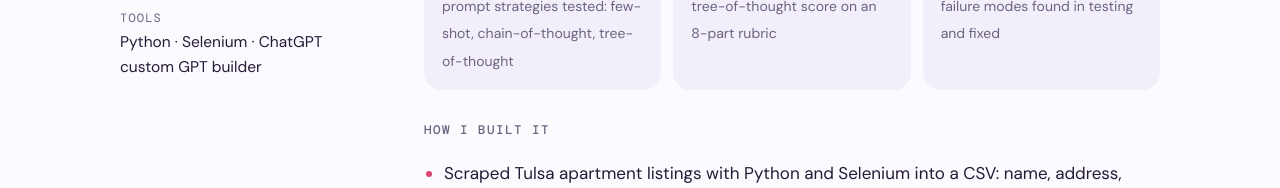
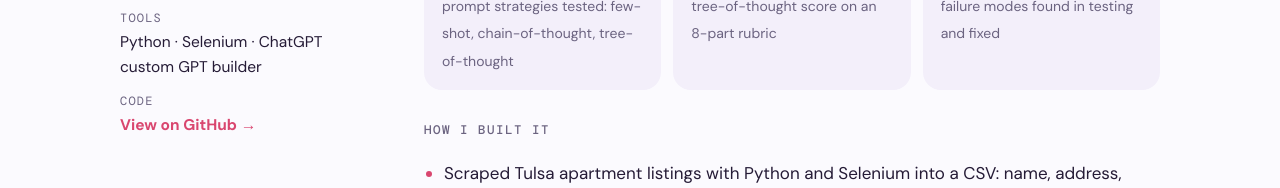
Before and after one commit to tferg7/tferg7.github.io, a plain HTML site: page index.html in a window 1280 px wide. Shown: the part 4891-5079 px from the top of the page. Drawn offline with nearby package versions, Linux system fonts and the light colour scheme.

Commit message:
Link RentSearchGPT repo
Co-Authored-By: Claude Opus 5.5 <noreply@anthropic.com>
Claude-Session: https://claude.ai/code/session_01A6ykF8uAMJbtDrJ3qV2D63

```diff
--- a/index.html
+++ b/index.html
@@ -305,6 +305,7 @@ footer{padding-block:40px;color:var(--muted);font-size:14px;display:flex;justify
           <div><dt>When</dt><dd>Fall 2025</dd></div>
           <div><dt>Data</dt><dd>Tulsa apartment listings I scraped, joined to Google, Yelp and Apartments.com ratings</dd></div>
           <div><dt>Tools</dt><dd>Python · Selenium · ChatGPT custom GPT builder</dd></div>
+          <div><dt>Code</dt><dd><a class="code-link" href="https://github.com/tferg7/rentsearchgpt" target="_blank" rel="noopener">View on GitHub →</a></dd></div>
         </dl>
       </aside>
       <div class="body">
```
